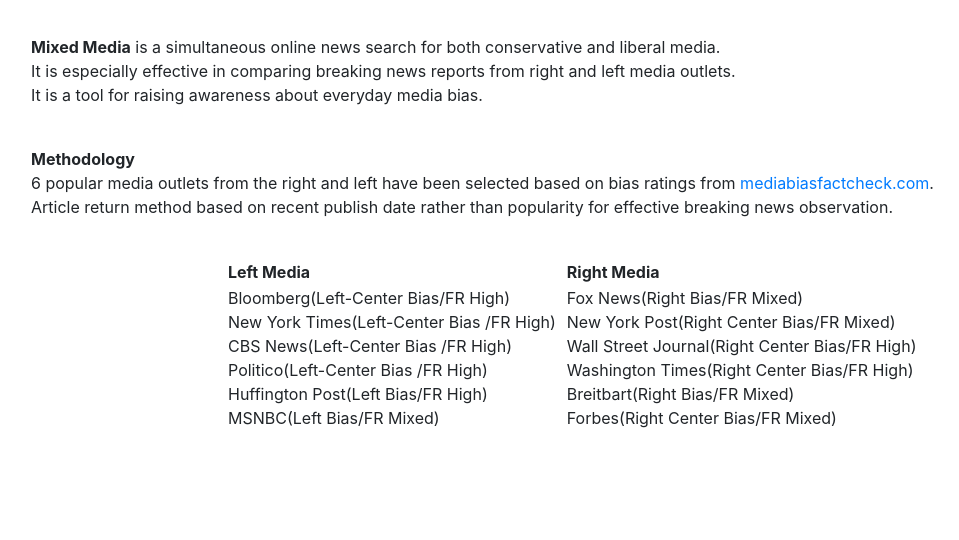
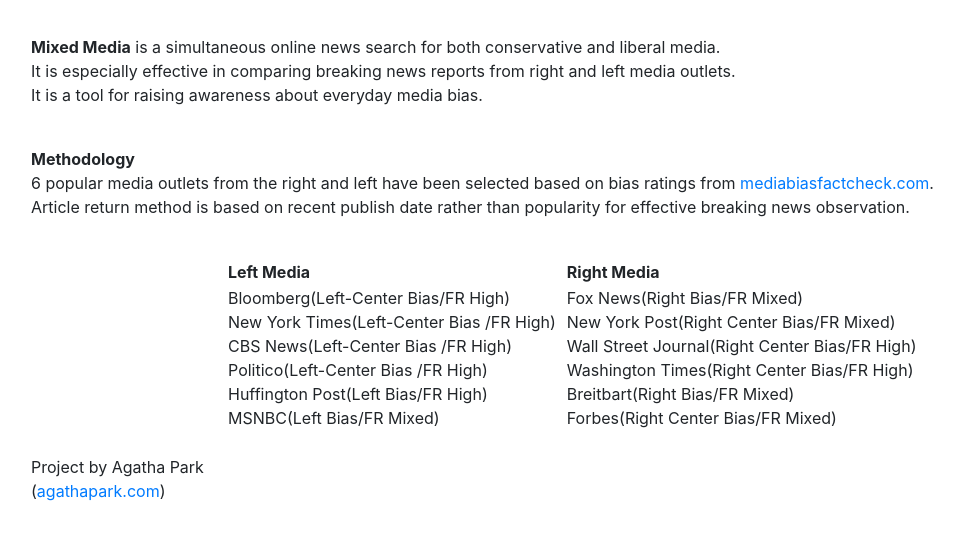
Before and after one commit to agatha6e/mixedmedia, a Flask app: page / in a window 1280 px wide. Shown: the part 220-760 px from the top of the page, without its empty margins (63-1022 px from the left). Run offline with Flask 2, Linux system fonts and the light colour scheme; some libraries are stand-ins or nearby versions.

Commit message:
First commit

```diff
--- a/templates/search.html
+++ b/templates/search.html
@@ -24,7 +24,7 @@
         </p>
         <br>
         <p>
-            <b>Methodology</b><br>6 popular media outlets from the right and left have been selected based on bias ratings from <a href="https://mediabiasfactcheck.com">mediabiasfactcheck.com</a>.<br>Article return method based on recent publish date rather than popularity for effective breaking news observation.
+            <b>Methodology</b><br>6 popular media outlets from the right and left have been selected based on bias ratings from <a href="https://www.mediabiasfactcheck.com">mediabiasfactcheck.com</a>.<br>Article return method is based on recent publish date rather than popularity for effective breaking news observation.
         </p>
         <br>
         <table style="width:700px" align="center">
@@ -37,5 +37,7 @@
             <td>Fox News(Right Bias/FR Mixed)<br>New York Post(Right Center Bias/FR Mixed)<br>Wall Street Journal(Right Center Bias/FR High)<br>Washington Times(Right Center Bias/FR High)<br>Breitbart(Right Bias/FR Mixed)<br>Forbes(Right Center Bias/FR Mixed)</td>
           </tr>
         </table>
+        <br>
+        <p>Project by Agatha Park<br>(<a href="https://www.agathapark.com">agathapark.com</a>)</p>
     </div>
 {% endblock %}
```
